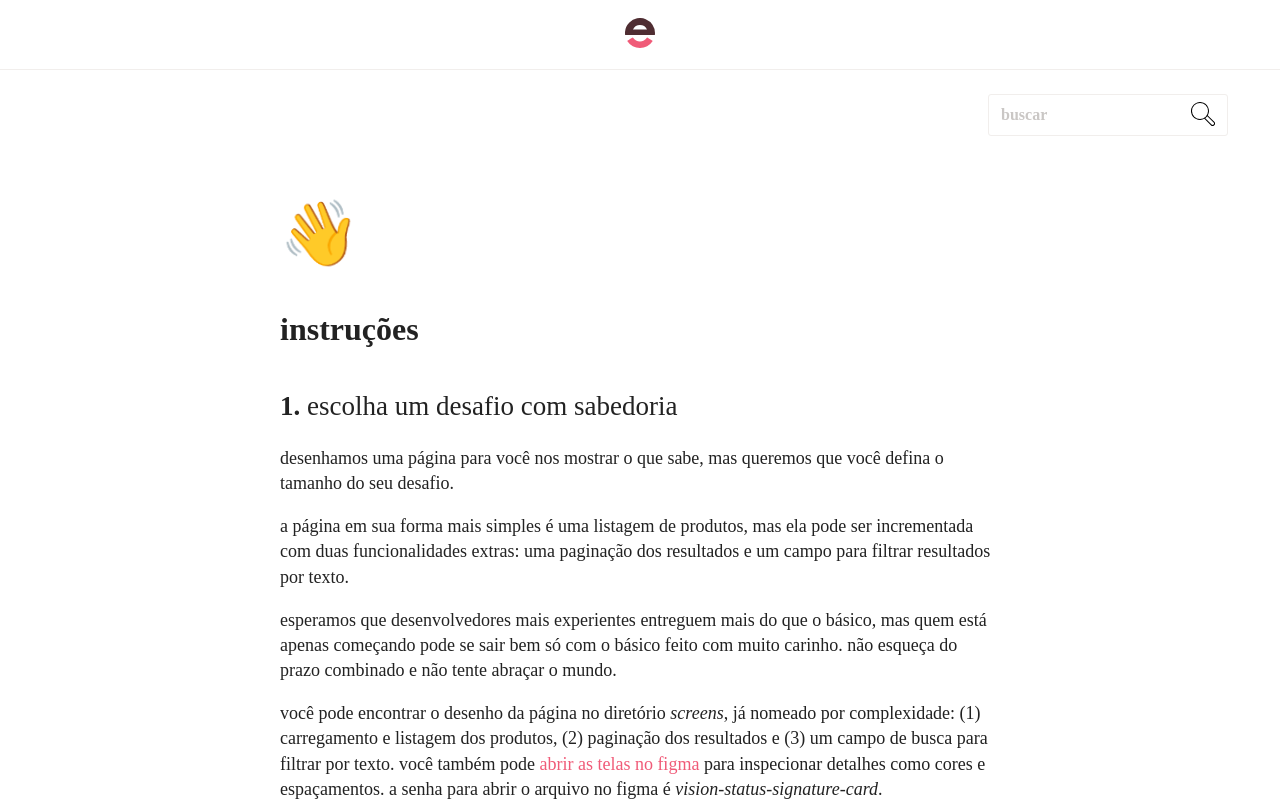
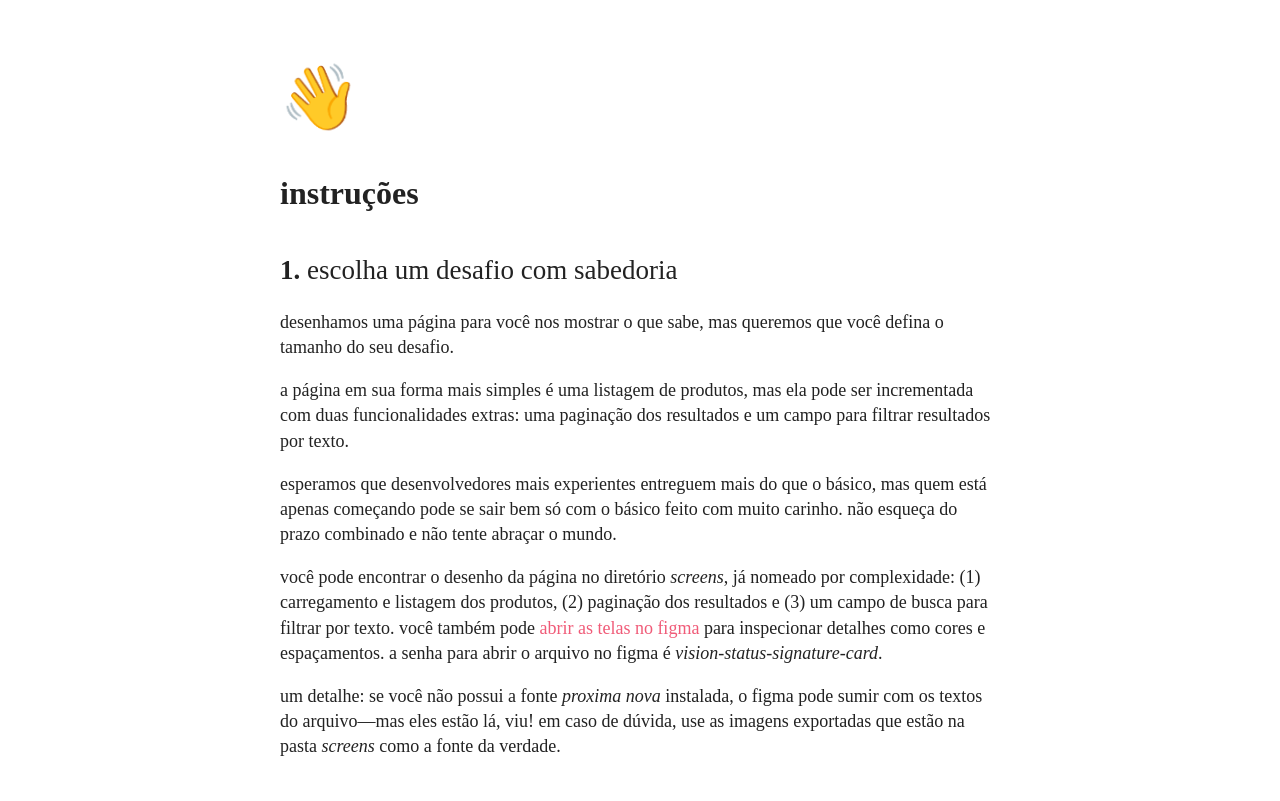
Before and after one commit to liara987/teste-frontend-vue, a Vue app: page / in a window 1280 px wide. Shown: the top 801 px of the page. Built offline with nearby package versions, Linux system fonts and the light colour scheme; a web font is replaced by a local one.

Commit message:
remove script do app

```diff
--- a/src/app.vue
+++ b/src/app.vue
@@ -1,14 +1,9 @@
 <template>
   <div id="app">
-    <vHeader/>
-    <vSearchBar/>
     <RouterView />
   </div>
 </template>
-<script setup>
-import vHeader from "@/components/header.vue";
-import vSearchBar from "@/components/search-bar.vue";
-</script>
+
 <style lang="scss">
   @font-face {
     font-family: 'Proxima Nova';
```
